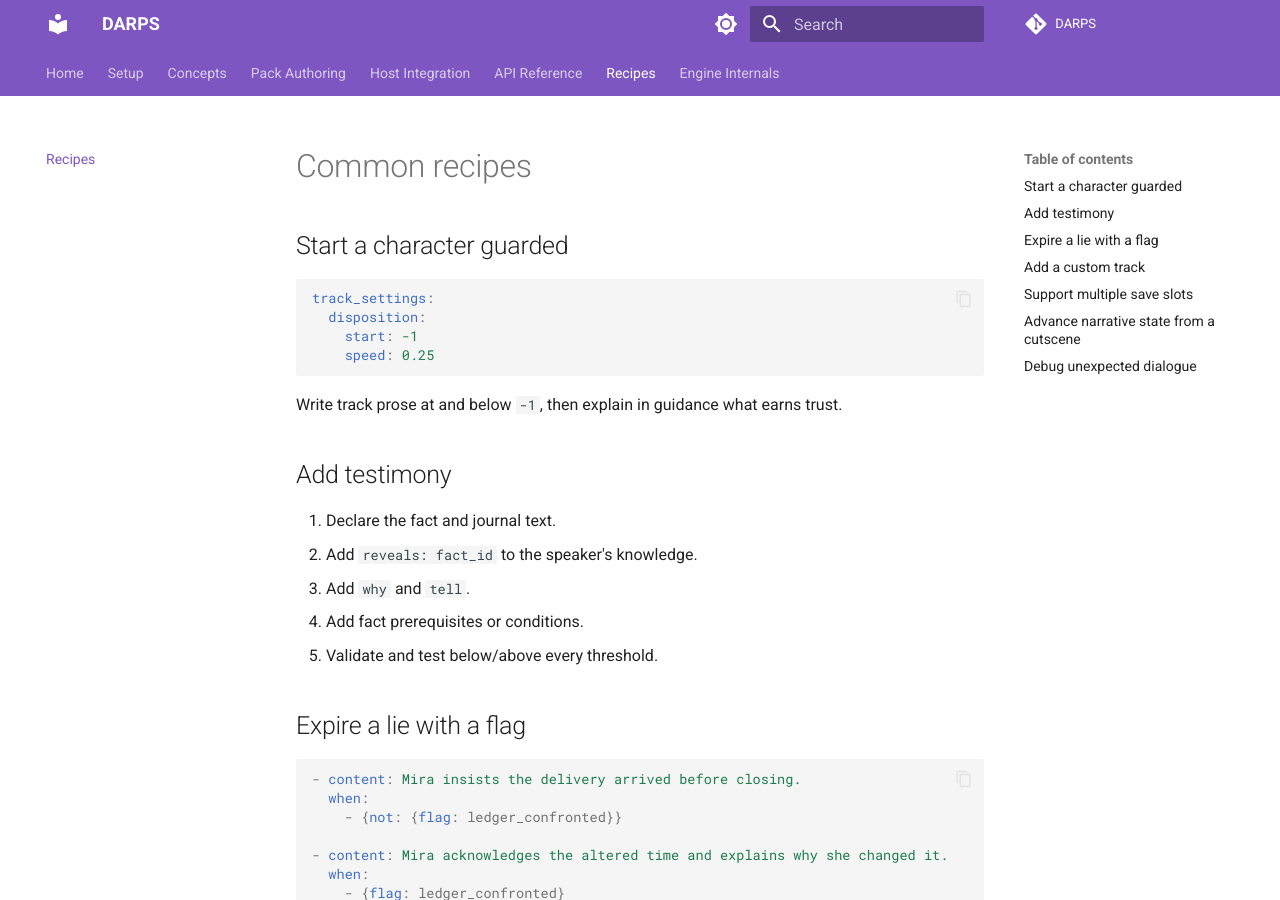
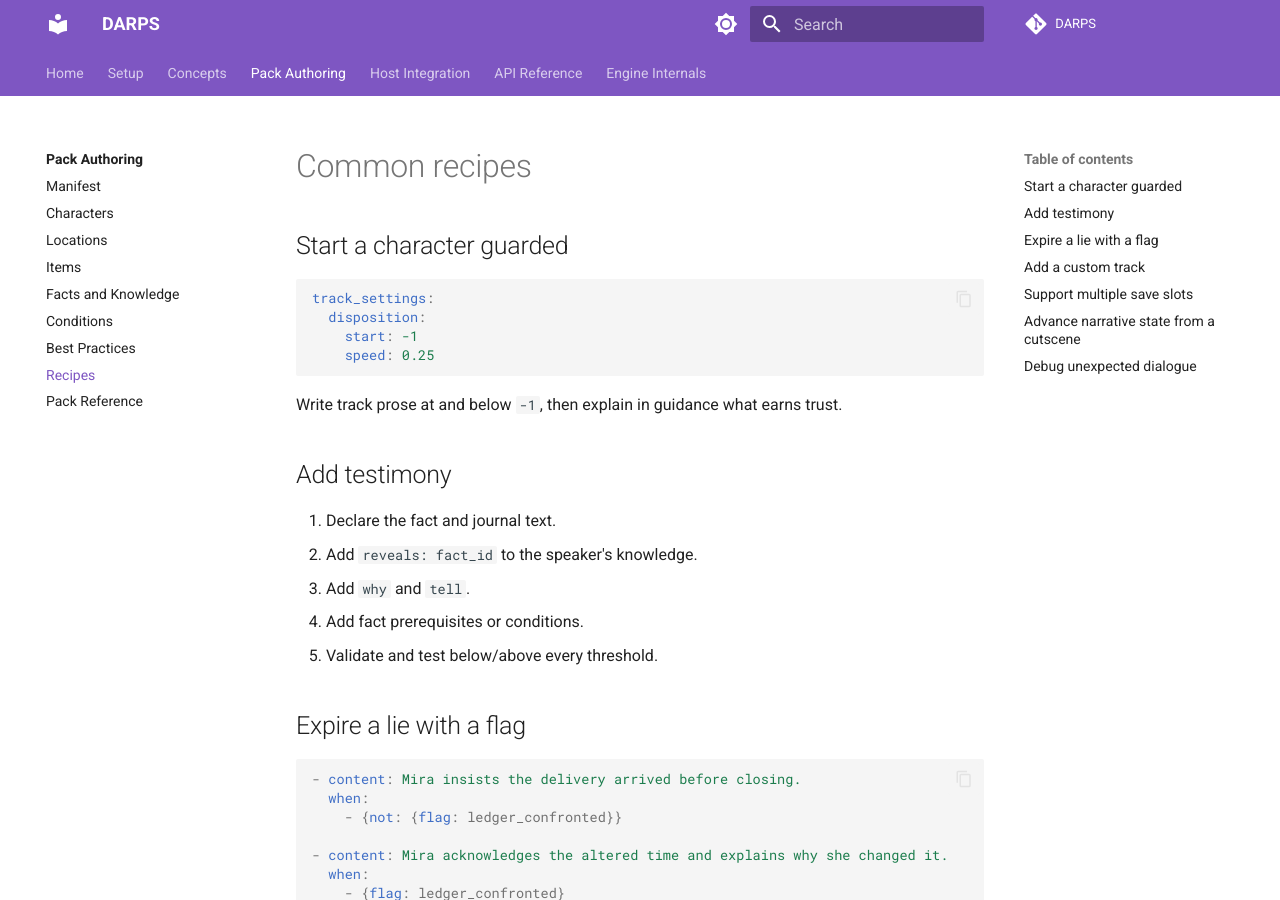
Before and after one commit to Desagidit/darps, an MkDocs documentation site: the page built from docs/authoring/recipes.md, in a window 1280 px wide and 900 px high. Built offline with MkDocs 1.6.1 and Material for MkDocs 9.7.7, drawn with Linux system fonts in a browser that asks for light colours; comment, search, counter and statistics services are not loaded.

Commit message:
relocated recipes

```diff
--- a/mkdocs.yml
+++ b/mkdocs.yml
@@ -81,6 +81,7 @@ nav:
       - Facts and Knowledge: authoring/facts-knowledge.md
       - Conditions: authoring/conditions.md
       - Best Practices: authoring/best-practices.md
+      - Recipes: authoring/recipes.md
       - Pack Reference: authoring/pack-specification.md
   - Host Integration:
       - Overview: integration/index.md
@@ -90,7 +91,6 @@ nav:
       - Overview: api/index.md
       - HTTP API: api/http-reference.md
       - Python and C#: api/clients.md
-  - Recipes: recipes/index.md
   - Engine Internals:
       - Architecture: internals/architecture.md
       - Information Flow: internals/data-flow.md
```
Also changed, not shown: docs/authoring/recipes.md (renamed from docs/recipes/index.md).
